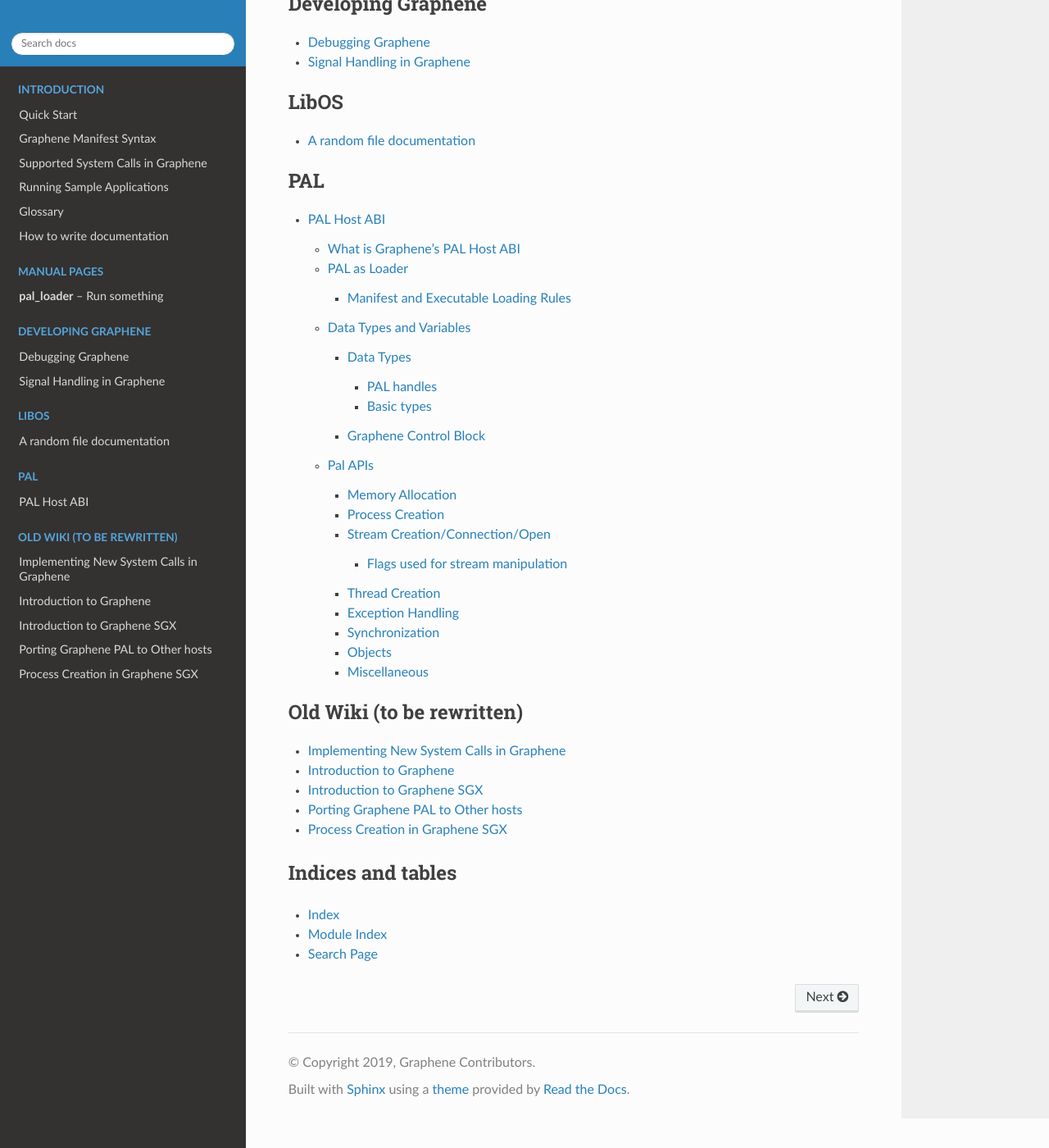
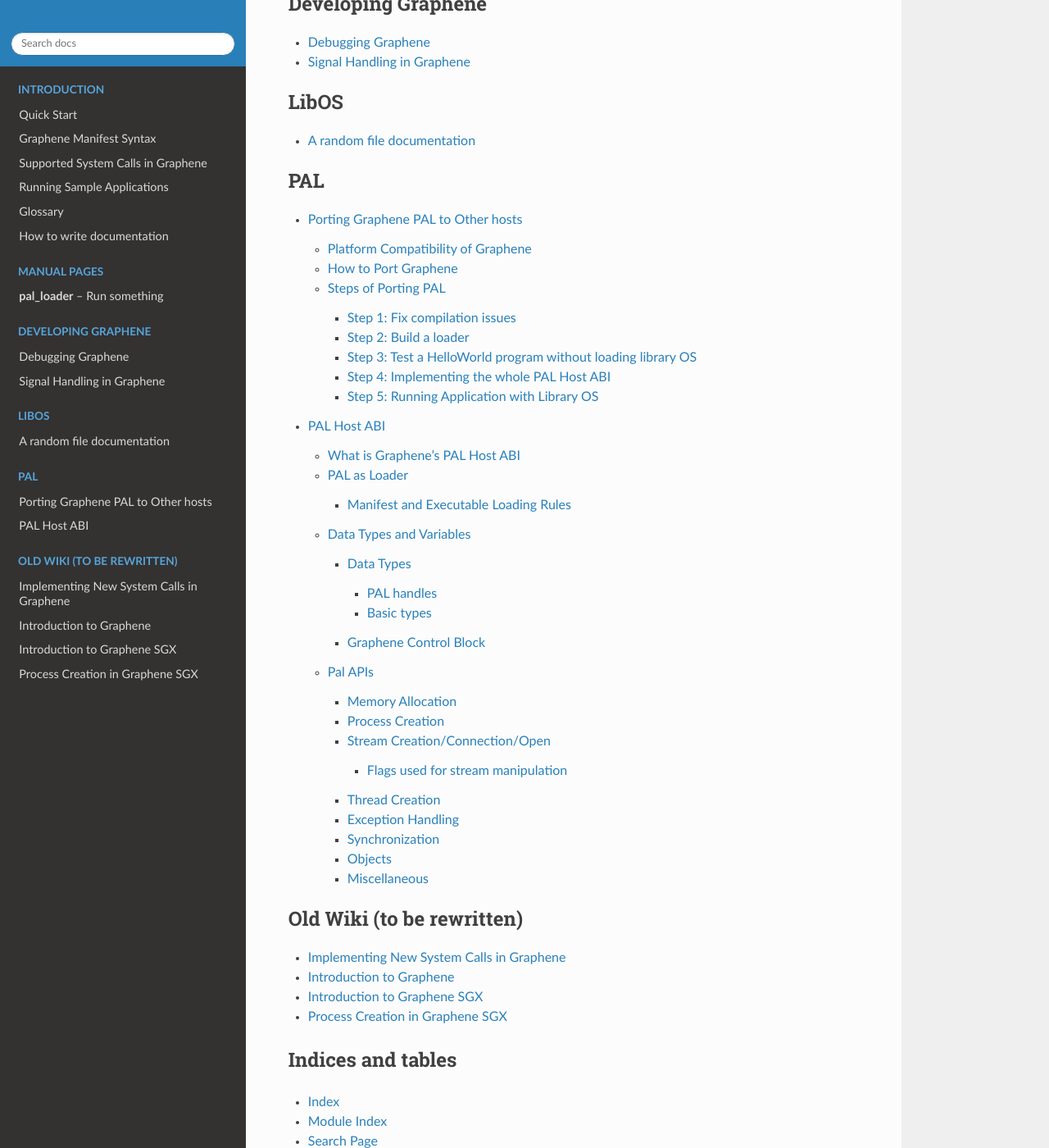
Before and after one commit to gramineproject/gramine, a Sphinx documentation site: the page built from Documentation/index.rst, in a window 1280 px wide and 1400 px high, scrolled down 6319 px. Shown: the whole window at 82% size. Built offline with Sphinx 7.4.7 and the Read the Docs theme 2.0.0, drawn with Linux system fonts in a browser that asks for light colours; some of the changed lines change nothing that is shown.

Commit message:
[Docs] reSTify oldwiki/Porting-Graphene-PAL-to-Other-hosts.md

```diff
--- a/Documentation/index.rst
+++ b/Documentation/index.rst
@@ -33,6 +33,7 @@
 .. toctree::
    :caption: PAL
 
+   pal/porting
    pal/host-abi
 
 .. _old-wiki:
--- a/Documentation/oldwiki/Porting-Graphene-PAL-to-Other-hosts.md
+++ /dev/null
@@ -1,113 +0,0 @@
-# Porting Graphene PAL to Other hosts
-
-## Platform Compatibility of Graphene
-
-Graphene adopts a similar architecture to the Drawbridge Library OS, which runs a generic library
-OS on top of a Platform Adaptation Layer (PAL) to maximize platform compatibility. In this
-architecture, the library OS can be easily ported to a new host by implementing only the PAL
-for this new host.
-
-## How to Port Graphene
-
-To port Graphene to a new host platform, the only effort required is reimplementing the PAL on the
-desired host platform. Most of the implementation should be as simple as translating the PAL API
-to the native system interface of the host. The implemented PAL must support [PAL Host ABI](PAL-Host-ABI.md).
-
-In fact, even in the PAL source code, we expect part of the code to be host-generic. To make porting
-Graphene easier, we deliberately separate the source code of PAL into three parts:
-
-* `Pal/lib`: All the library APIs used internally by PAL.
-* `Pal/src`: Host-generic implementation.
-* `Pal/src/host/<host name>`: Host-specific implementation.
-
-To port Graphene to a new host, we suggest starting with a clone of `Pal/src/host/Skeleton`. This
-directory contains the skeleton code of all functions that need to be implemented as part of a
-fully compatible PAL. Although we have tried our best to isolate any host-specific code in each
-host directory, we do not guarantee that the necessary changes are only limited to these
-directories. That is, you may have to modify other parts of the source code (especially the Makefile
-scripts) to complete your implementation.
-
-## Steps of Porting PAL
-
-* Step 1: Fix compilation issues
-
-For the first step to port PAL, you want to be able to build PAL as an executable on the target
-host. After cloning a host-specific directory, first modify `Makefile.am` to adjust compilation
-rules such as `CC`, `CFLAGS`, `LDFLAGS`, `AS` and `ASFLAGS`. You will also have to define the name
-of the loader as target `pal` in `Makefile.am.`
-
-* Step 2: Build a loader
-
-PAL needs to run on the target host like a regular executable. To run Graphene, PAL must initialize
-the proper environments and load the applications as well as the library OS in the form of
-Linux ELF binaries. To start the implemention of PAL loader, we suggest you begin with the following
-APIs in your host-specific directory:
-
-1. `db_main.c`: This file must contain the entry function of your loader (the 'main()' function)
-and APIs to retrieve host-specific information. The definitions of the APIs are as follows:
-
-+ `_DkGetPagesize`(required): Return the architecture page size of the target platform.
-+ `_DkGetAllocationAlignment`(required): Return the allocation alignment (granularity) of the target
-  platform. Some platforms have different allocation alignments rather than the usual page-size
-  alignment.
-+ `_DkGetAvailableUserAddressRange`(required): PAL must provide a user address range that
-  applications can use. None of these addresses should be used by PAL internally.
-+ `_DkGetProcessId`(required): Return a unique process ID for each process.
-+ `_DkGetHostId`(optional): Return a unique host ID for each host.
-+ `_DkGetCPUInfo`(optional): Retrieve CPU information, such as vendor ID, model name.
-
-The entry function in `db_main.c` must eventually call the generic entry point `pal_main()`.
-The definition of `pal_main()` is:
-
-    /* Main initialization function */
-    void pal_main(
-        PAL_NUM    instance_id,      /* current instance id */
-        PAL_HANDLE manifest_handle,  /* manifest handle if opened */
-        PAL_HANDLE exec_handle,      /* executable handle if opened */
-        PAL_PTR    exec_loaded_addr, /* executable addr if loaded */
-        PAL_HANDLE parent_process,   /* parent process if it's a child */
-        PAL_HANDLE first_thread,     /* first thread handle */
-        PAL_STR*   arguments,        /* application arguments */
-        PAL_STR*   environments      /* environment variables */
-    );
-
-2. `pal_host.h`: This file needs to define the member of `PAL_HANDLE` for handles of files, devices,
-   pipes, sockets, threads, processes, etc.
-
-3. `db_files.c`: To implement a basic loader, you have to specify how to open, read, and map an
-   executable file. At least `file_open`, `file_read`, `file_map` , `file_attrquery`,
-   `file_attrquerybyhdl` must be implemented to load a basic HelloWorld program.
-
-4. `db_memory.c`: The same as `db_files.c`, this file also contain APIs essential to PAL loader. At
-   least `_DkCheckMemoryMappable`, `_DkVirtualMemoryAlloc`, `_DkVirtualMemoryFree`,
-   `_DkVirtualMemoryProtect` must be implemented.
-
-5. `db_rtld.c`: This file must handle how symbols are resolved against the PAL loader itself, to
-   discover the entry address of the host ABI. If the PAL loader is a Linux ELF binary, you may simply
-   add a `link_map` to the `loaded_maps` list. Otherwise, you need to implement `resolve_rtld`
-   function to return addresses of the host ABI by names.
-
-You may implement the optional `_DkDebugAddMap` and `_DkDebugDelMap` to use a host-specific
-debugger such as GDB to debug applications in Graphene.
-
-* Step 3: Test a HelloWorld program without loading library OS
-
-In `Pal/test`, we provide a test program that can run without the library OS and directly use the
-PAL Host ABI. If you can successfully run a HelloWorld program, congratulations, you have a working
-PAL loader.
-
-* Step 4: Implementing the whole PAL Host ABI
-
-Now it is time to complete the whole implementation of the PAL Host ABI. Once you have finished
-implementation, use the regression tests to confirm whether your implementation is compatible with
-the PAL Host ABI. To run the regression tests, run the following steps:
-
-    cd Pal/regression
-    make regression
-
-* Step 5: Running Application with Library OS
-
-With a completely implemented PAL, you should be able to run any applications that are currently
-supported by Graphene on your new platform. Please be aware you should not try to build any
-application binaries on your target host. On the contrary, you should build them on a Linux host
-and ship them to your target host.
--- /dev/null
+++ b/Documentation/pal/porting.rst
@@ -0,0 +1,127 @@
+Porting Graphene PAL to Other hosts
+===================================
+
+Platform Compatibility of Graphene
+----------------------------------
+
+Graphene adopts a similar architecture to the Drawbridge Library OS, which runs
+a generic library OS on top of a Platform Adaptation Layer (:term:`PAL`) to
+maximize platform compatibility. In this architecture, the library OS can be
+easily ported to a new host by implementing only the PAL for this new host.
+
+How to Port Graphene
+--------------------
+
+To port Graphene to a |~| new host platform, the only effort required is
+reimplementing the PAL on the desired host platform. Most of the implementation
+should be as simple as translating the PAL API to the native system interface of
+the host. The implemented PAL must support :doc:`host-abi`.
+
+In fact, even in the PAL source code, we expect part of the code to be
+host-generic. To make porting Graphene easier, we deliberately separate the
+source code of PAL into three parts:
+
+* :file:`Pal/lib`: All the library APIs used internally by PAL.
+* :file:`Pal/src`: Host-generic implementation.
+* :file:`Pal/src/host/{host name}`: Host-specific implementation.
+
+To port Graphene to a new host, we suggest starting with a |~| clone of
+:file:`Pal/src/host/Skeleton`. This directory contains the skeleton code of all
+functions that need to be implemented as part of a |~| fully compatible PAL.
+Although we have tried our best to isolate any host-specific code in each host
+directory, we do not guarantee that the necessary changes are only limited to
+these directories. That is, you may have to modify other parts of the source
+code (especially the :file:`Makefile` scripts) to complete your implementation.
+
+Steps of Porting PAL
+--------------------
+
+Step 1: Fix compilation issues
+^^^^^^^^^^^^^^^^^^^^^^^^^^^^^^
+For the first step to port PAL, you want to be able to build PAL as an
+executable on the target host. After cloning a host-specific directory, first
+modify :file:`Makefile.am` to adjust compilation rules such as :makevar:`CC`,
+:makevar:`CFLAGS`, :makevar:`LDFLAGS`, :makevar:`AS` and :makevar:`ASFLAGS`. You
+will also have to define the name of the loader as target ``pal`` in
+:file:`Makefile.am.`
+
+Step 2: Build a loader
+^^^^^^^^^^^^^^^^^^^^^^
+PAL needs to run on the target host like a regular executable. To run Graphene,
+PAL must initialize the proper environments and load the applications as well as
+the library OS in the form of Linux ELF binaries. To start the implemention of
+PAL loader, we suggest you begin with the following APIs in your host-specific
+directory:
+
+1. :file:`db_main.c`: This file must contain the entry function of your loader
+   (the ``main()`` function) and APIs to retrieve host-specific information. The
+   definitions of the APIs are as follows:
+
+   + ``_DkGetPagesize`` (required): Return the architecture page size of the
+     target platform.
+   + ``_DkGetAllocationAlignment`` (required): Return the allocation alignment
+     (granularity) of the target platform. Some platforms have different
+     allocation alignments rather than the usual page-size alignment.
+   + ``_DkGetAvailableUserAddressRange`` (required): PAL must provide a |~| user
+     address range that applications can use. None of these addresses should be
+     used by PAL internally.
+   + ``_DkGetProcessId`` (required): Return a unique process ID for each
+     process.
+   + ``_DkGetHostId`` (optional): Return a unique host ID for each host.
+   + ``_DkGetCPUInfo`` (optional): Retrieve CPU information, such as vendor ID,
+     model name.
+
+The entry function in :file:`db_main.c` must eventually call the generic entry
+point :func:`pal_main()`. The definition of :func:`pal_main()` is:
+
+.. doxygenfunction:: pal_main
+   :project: pal
+
+2. :file:`pal_host.h`: This file needs to define the member of
+   :type:`PAL_HANDLE` for handles of files, devices, pipes, sockets, threads,
+   processes, etc.
+
+3. :file:`db_files.c`: To implement a basic loader, you have to specify how to
+   open, read, and map an executable file. At least `file_open`, `file_read`,
+   `file_map`, `file_attrquery`, `file_attrquerybyhdl` must be implemented to
+   load a basic ``HelloWorld`` program.
+
+4. :file:`db_memory.c`: The same as :file:`db_files.c`, this file also contain
+   APIs essential to PAL loader. At least `_DkCheckMemoryMappable`,
+   `_DkVirtualMemoryAlloc`, `_DkVirtualMemoryFree`, `_DkVirtualMemoryProtect`
+   must be implemented.
+
+5. :file:`db_rtld.c`: This file must handle how symbols are resolved against the
+   PAL loader itself, to discover the entry address of the host ABI. If the PAL
+   loader is a Linux ELF binary, you may simply add a `link_map` to the
+   `loaded_maps` list. Otherwise, you need to implement `resolve_rtld` function
+   to return addresses of the host ABI by names.
+
+You may implement the optional `_DkDebugAddMap` and `_DkDebugDelMap` to use
+a host-specific debugger such as GDB to debug applications in Graphene.
+
+Step 3: Test a HelloWorld program without loading library OS
+^^^^^^^^^^^^^^^^^^^^^^^^^^^^^^^^^^^^^^^^^^^^^^^^^^^^^^^^^^^^
+In :file:`Pal/test`, we provide a test program that can run without the library
+OS and directly use the :doc:`host-abi`. If you can successfully run
+a |~| ``HelloWorld`` program, congratulations, you have a working PAL loader.
+
+Step 4: Implementing the whole PAL Host ABI
+^^^^^^^^^^^^^^^^^^^^^^^^^^^^^^^^^^^^^^^^^^^
+Now it is time to complete the whole implementation of the :doc:`host-abi`. Once
+you have finished implementation, use the regression tests to confirm whether
+your implementation is compatible with the PAL Host ABI. To run the regression
+tests, run the following steps:
+
+.. code-block:: sh
+
+    cd Pal/regression
+    make regression
+
+Step 5: Running Application with Library OS
+^^^^^^^^^^^^^^^^^^^^^^^^^^^^^^^^^^^^^^^^^^^
+With a completely implemented PAL, you should be able to run any applications
+that are currently supported by Graphene on your new platform. Please be aware
+you should not try to build any application binaries on your target host. On the
+contrary, you should build them on a Linux host and ship them to your target
+host.
```
Also changed, not shown: 1 other file.
